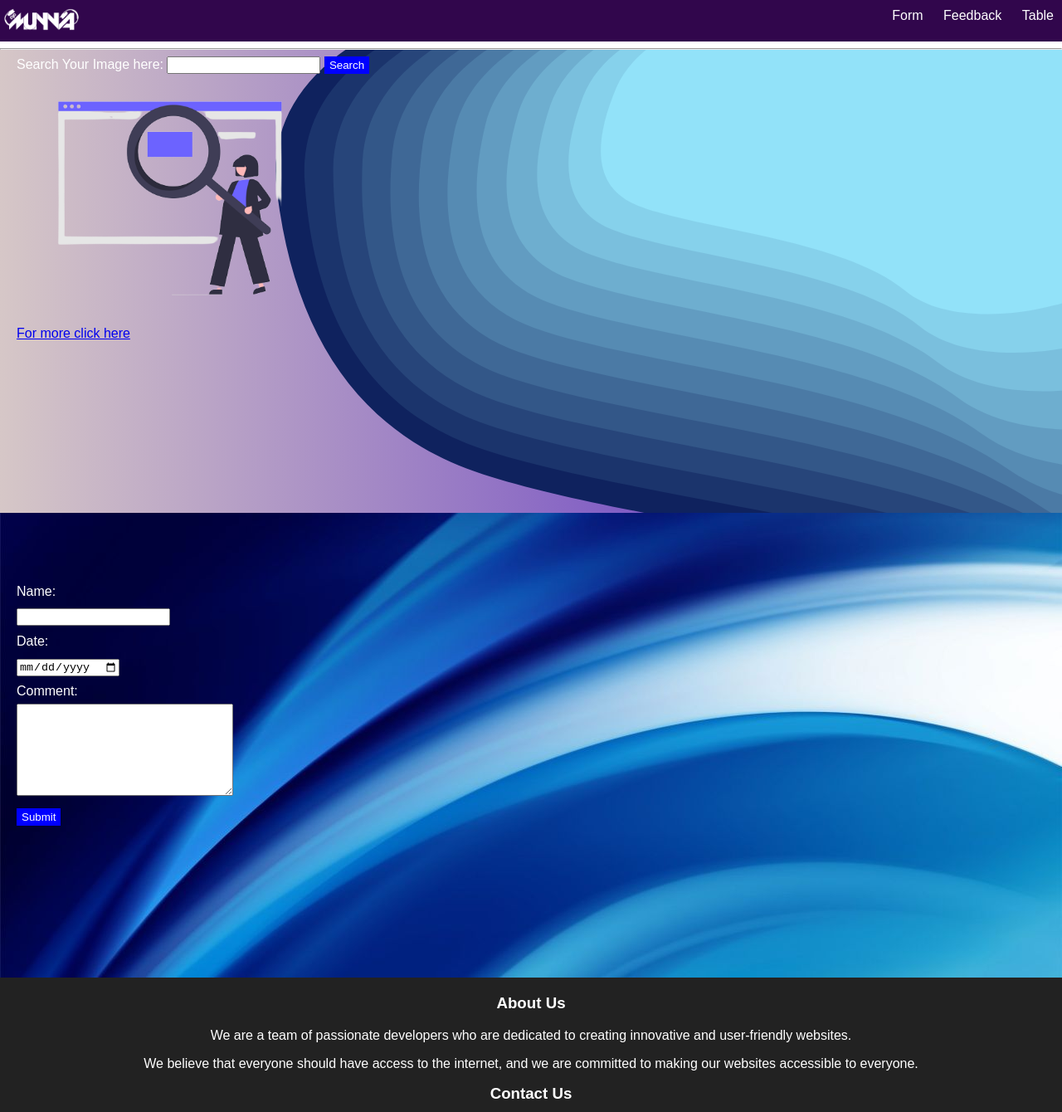
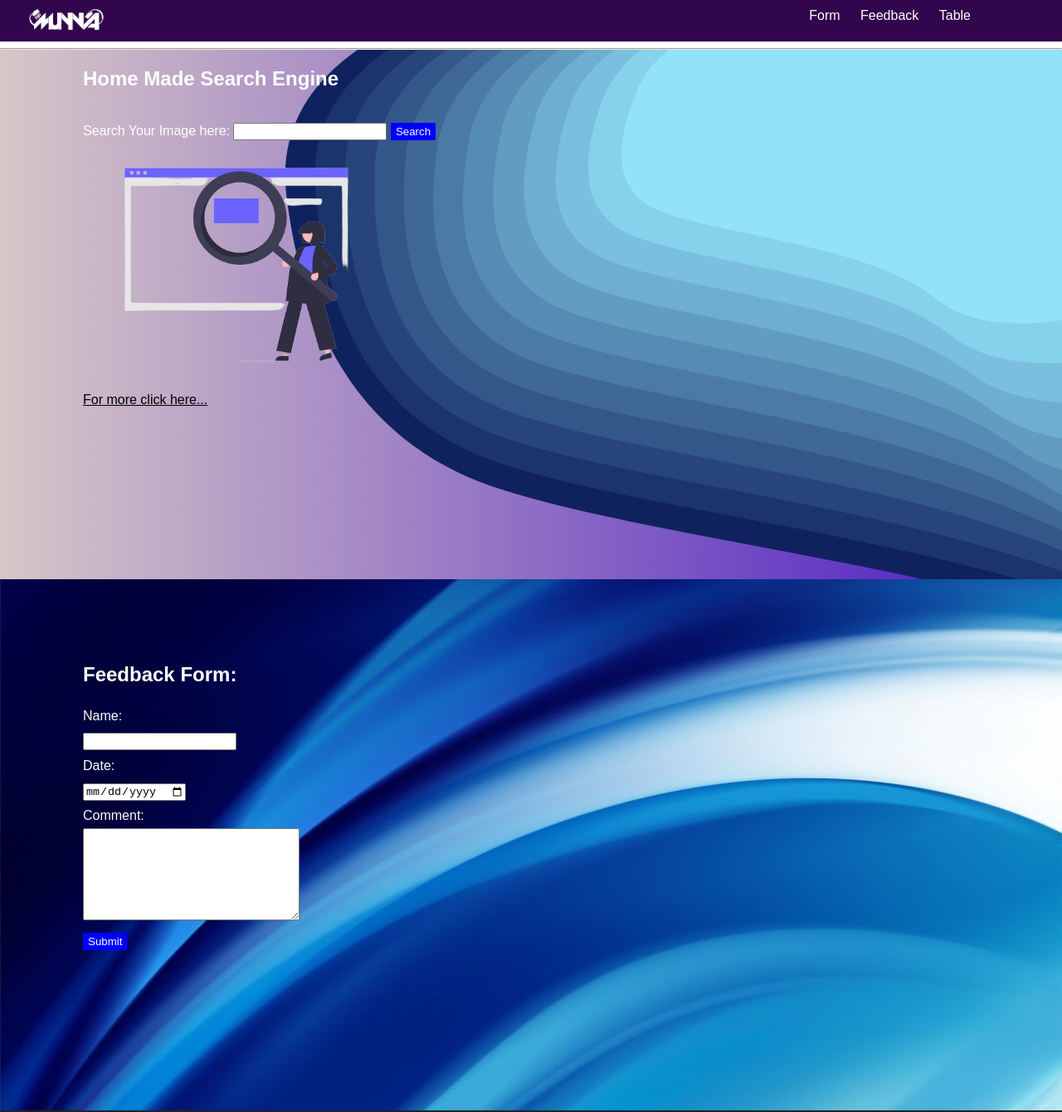
Before and after one commit to rhmunna143/practice-form-and-tble, a plain HTML site: page index.html in a window 1280 px wide. Shown: the top 1340 px of the page at 83% size. Drawn offline with Linux system fonts and the light colour scheme; files that its build step writes are made by us from their sources.

Commit message:
style fixed

```diff
--- a/css/nav.css
+++ b/css/nav.css
@@ -2,6 +2,13 @@
     box-sizing: border-box;
   }
 
+  a {
+    color: rgb(0, 0, 0);
+  }
+
+  a:hover {
+    background-color: white;
+  }
   body{
     font-family: sans-serif;
     margin: 0;
@@ -21,6 +28,7 @@
   .logo {
     float: left;
     margin: 10px 0;
+    margin-left: 30px;
   }
 
   .logo img {
@@ -30,6 +38,7 @@
   .nav-links {
     float: right;
     margin: 10px 0;
+    margin-right: 100px;
   }
 
   .nav-links li {
--- a/index.html
+++ b/index.html
@@ -13,13 +13,13 @@
             background-repeat: no-repeat;
             background-attachment: fixed;
             background-size: cover;
-            height: 70vh;
+            height: 80vh;
             color: white;
             position: relative;
         }
 
         .search-box, .img, .anchor {
-            margin-left: 20px;
+            margin-left: 100px;
         }
 
         button {
@@ -33,8 +33,8 @@
             background-color: black;
         }
 
-        form {
-            margin-left: 20px;
+        form, h2 {
+            margin-left: 100px;
             /* margin-top: 50px; */
             line-height: 30px;
         }
@@ -44,7 +44,7 @@
             background-repeat: no-repeat;
             background-attachment: inherit;
             background-size: cover;
-            height: 70vh;
+            height: 80vh;
             color: white;
         }
 
@@ -82,6 +82,7 @@
     <main>
         <section class="search-container">
             <hr>
+            <h2>Home Made Search Engine</h2> <br>
             <div class="search-box">
                 <label for="search-box">Search Your Image here:
                     <input type="text" name="search-box" id="search">
@@ -94,13 +95,14 @@
             </div>
 
             <div class="anchor">
-                <a href="https://google.com" target="_blank">For more click here</a>
+                <a href="https://google.com" target="_blank">For more click here...</a>
             </div>
         </section>
 
         <!-- feedback section -->
         <section class="form-container">
             <div class="form">
+                <h2>Feedback Form:</h2>
                 <form action="none">
                     <label for="name">
                         Name: <br>
```
